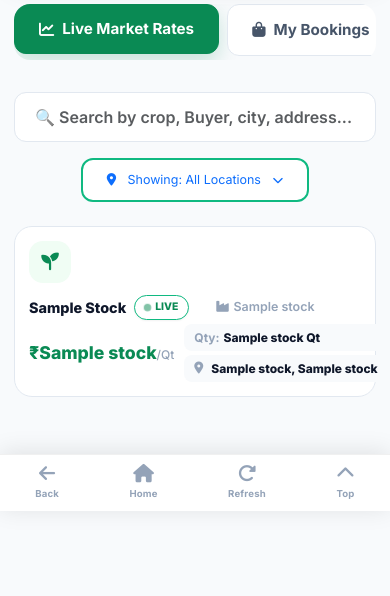
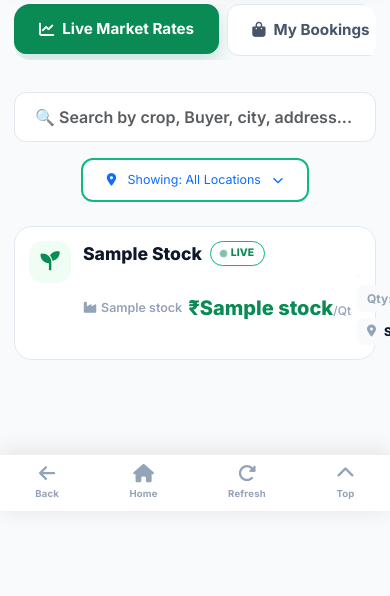
Before and after one commit to Shashank758/Sarna_Broker_Website-2, a Flask app: template templates/market.html in a window 390 px wide. Shown: the part 333-929 px from the top of the page. Run offline with Flask 3, Linux system fonts and the light colour scheme; the template is opened without the code that fills it: most values are stand-ins (such as "Sample title", 1, 10 or a date in 2020); some libraries are stand-ins or nearby versions.

Commit message:
Update market.html

```diff
--- a/templates/market.html
+++ b/templates/market.html
@@ -247,47 +247,56 @@
         color: #fff;
     }
 
-    /* Responsive: stack on mobile */
+    /* Responsive: optimized mobile card */
     @media (max-width: 767px) {
         .premium-stock-card {
-            flex-direction: column;
-            align-items: stretch;
-            gap: 10px;
-            padding: 14px;
+            flex-wrap: wrap;
+            gap: 12px;
+            padding: 16px;
         }
 
         .stock-row-icon {
             align-self: flex-start;
-            width: 40px;
-            height: 40px;
+            width: 44px;
+            height: 44px;
         }
 
         .stock-row-icon i {
-            font-size: 1.1rem;
+            font-size: 1.2rem;
         }
 
         .stock-row-main {
-            gap: 4px 10px;
+            gap: 6px;
+            width: calc(100% - 60px);
+        }
+
+        .stock-row-name {
+            font-size: 1.1rem;
+            width: auto;
+            display: flex;
+            align-items: center;
+        }
+
+        .stock-row-price {
+            font-size: 1.25rem;
+            width: auto;
+            margin-left: auto;
         }
 
         .stock-row-details {
-            flex-direction: column;
-            gap: 4px;
-        }
-
-        .stock-row-name {
-            font-size: 0.9rem;
-        }
-
-        .stock-row-price {
-            font-size: 1.1rem;
+            width: 100%;
+            margin-top: 4px;
+            gap: 6px;
+            padding-top: 8px;
+            border-top: 1px dashed var(--border-light);
         }
 
         .btn-premium-book {
             width: 100%;
             justify-content: center;
             padding: 12px;
-            font-size: 0.9rem;
+            font-size: 0.95rem;
+            margin-top: 4px;
         }
 
         /* Hero mobile */
```
